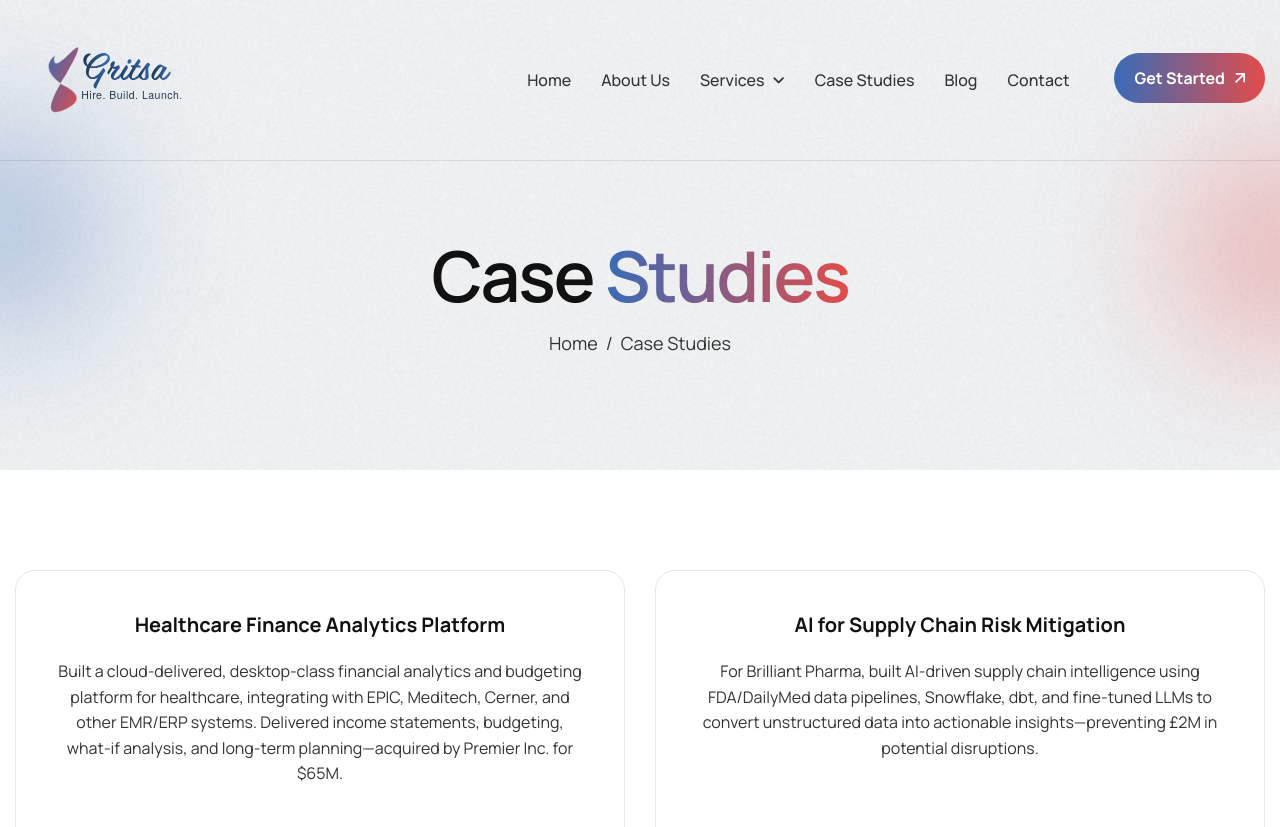
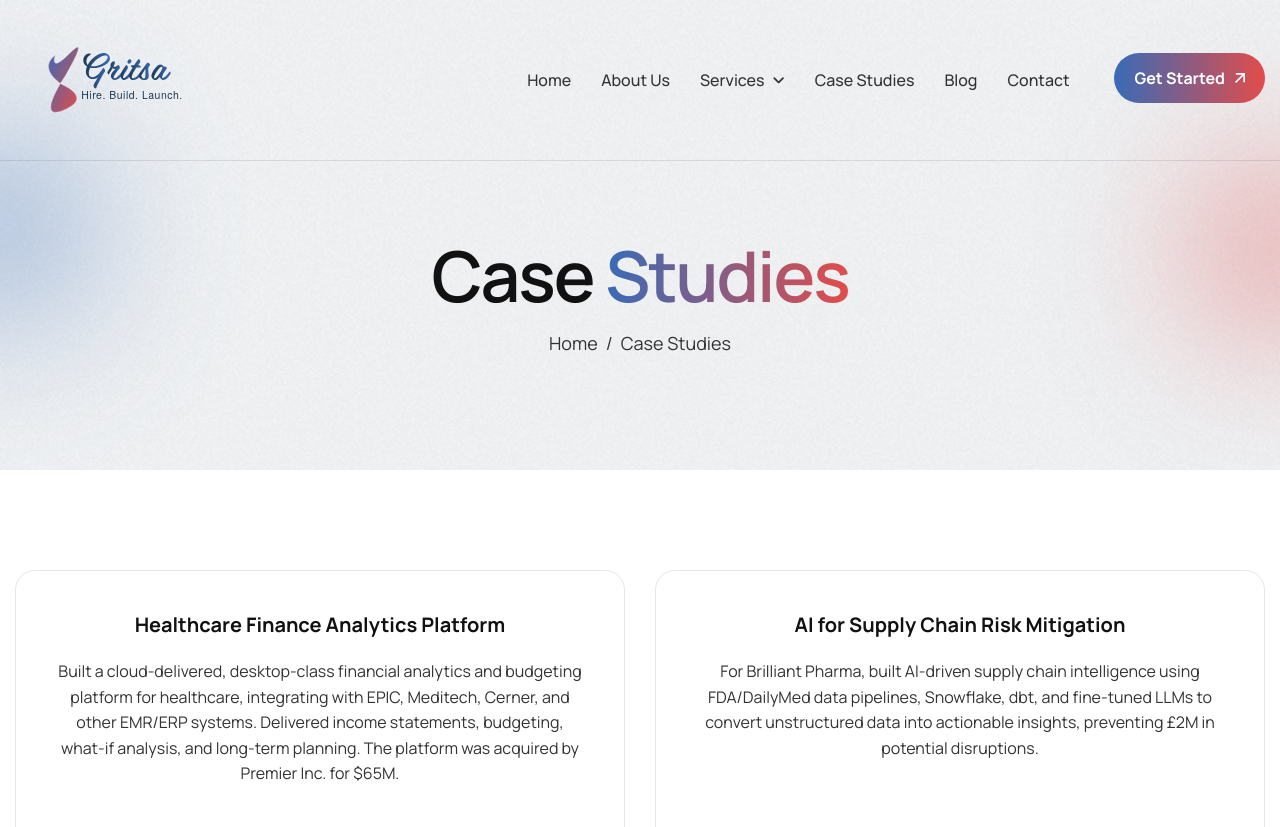
Before and after one commit to gritsa/www-gritsa.github.io, a Jekyll site: the page projects/index.html, which Jekyll copies as it is, in a window 1280 px wide. Shown: the top 827 px of the page. Built offline with Jekyll 4.4.1, drawn with Linux system fonts in a browser that asks for light colours; grey boxes are pictures that could not be loaded.

Commit message:
Remove em dashes from the projects page meta descriptions and two case-study lines

```diff
--- a/projects/index.html
+++ b/projects/index.html
@@ -14,12 +14,12 @@
 	<meta charset="utf-8">
 	<meta http-equiv="X-UA-Compatible" content="IE=edge">
 	<meta name="viewport" content="width=device-width, initial-scale=1.0">
-	<meta name="description" content="Explore Gritsa's case studies — AI agents, LLM data pipelines, and full-stack platforms delivered for enterprise and high-growth companies. $65M+ exit value created.">
+	<meta name="description" content="Explore Gritsa's case studies: AI agents, LLM data pipelines, and full-stack platforms delivered for enterprise and high-growth companies. $65M+ exit value created.">
 	<meta name="keywords" content="Gritsa case studies, AI development projects, LLM pipeline projects, full-stack development portfolio, autonomous agents examples">
 	<meta name="author" content="Gritsa Technologies">
 	<!-- Open Graph -->
 	<meta property="og:title" content="Case Studies | Gritsa Technologies">
-	<meta property="og:description" content="Explore Gritsa's case studies — AI agents, LLM data pipelines, and full-stack platforms delivered for enterprise and high-growth companies. $65M+ exit value created.">
+	<meta property="og:description" content="Explore Gritsa's case studies: AI agents, LLM data pipelines, and full-stack platforms delivered for enterprise and high-growth companies. $65M+ exit value created.">
 	<meta property="og:url" content="https://gritsa.com/projects/">
 	<meta property="og:type" content="website">
 	<meta property="og:image" content="https://gritsa.com/images/Gritsa-Logo-2026.png">
@@ -27,7 +27,7 @@
 	<!-- Twitter Card -->
 	<meta name="twitter:card" content="summary_large_image">
 	<meta name="twitter:title" content="Case Studies | Gritsa Technologies">
-	<meta name="twitter:description" content="Explore Gritsa's case studies — AI agents, LLM data pipelines, and full-stack platforms delivered for enterprise and high-growth companies. $65M+ exit value created.">
+	<meta name="twitter:description" content="Explore Gritsa's case studies: AI agents, LLM data pipelines, and full-stack platforms delivered for enterprise and high-growth companies. $65M+ exit value created.">
 	<meta name="twitter:image" content="https://gritsa.com/images/Gritsa-Logo-2026.png">
 	<meta name="twitter:site" content="@gritsa">
 	<link rel="canonical" href="https://gritsa.com/projects/">
@@ -146,7 +146,7 @@
                         <!-- Project Item Content Start -->
                         <div class="project-item-content">
                             <h3><a href="../downloads/Healthcare%20Insights%20and%20Gritsa%20-%20Case%20Study.pdf" target="_blank">Healthcare Finance Analytics Platform</a></h3>
-                            <p>Built a cloud-delivered, desktop-class financial analytics and budgeting platform for healthcare, integrating with EPIC, Meditech, Cerner, and other EMR/ERP systems. Delivered income statements, budgeting, what-if analysis, and long-term planning—acquired by Premier Inc. for $65M.</p>
+                            <p>Built a cloud-delivered, desktop-class financial analytics and budgeting platform for healthcare, integrating with EPIC, Meditech, Cerner, and other EMR/ERP systems. Delivered income statements, budgeting, what-if analysis, and long-term planning. The platform was acquired by Premier Inc. for $65M.</p>
                         </div>
                         <!-- Project Item Content End -->
 
@@ -169,7 +169,7 @@
                         <!-- Project Item Content Start -->
                         <div class="project-item-content">
                             <h3><a href="../downloads/Leveraging%20AI%20for%20Supply%20Chain%20Intelligence%20-%20Case%20Study%20by%20Gritsa.pdf" target="_blank">AI for Supply Chain Risk Mitigation</a></h3>
-                            <p>For Brilliant Pharma, built AI-driven supply chain intelligence using FDA/DailyMed data pipelines, Snowflake, dbt, and fine-tuned LLMs to convert unstructured data into actionable insights—preventing £2M in potential disruptions.</p>
+                            <p>For Brilliant Pharma, built AI-driven supply chain intelligence using FDA/DailyMed data pipelines, Snowflake, dbt, and fine-tuned LLMs to convert unstructured data into actionable insights, preventing £2M in potential disruptions.</p>
                         </div>
                         <!-- Project Item Content End -->
 
```
